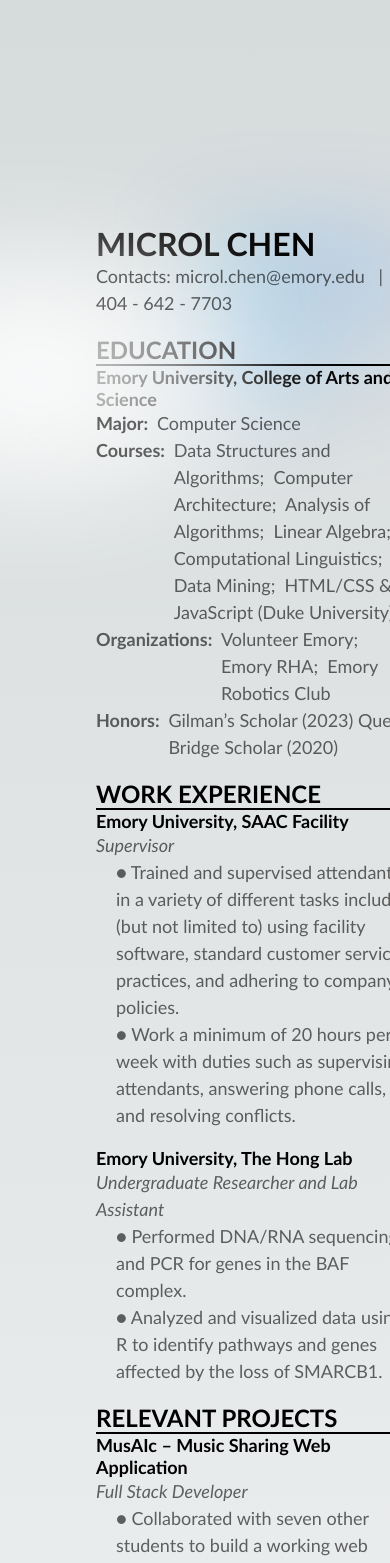
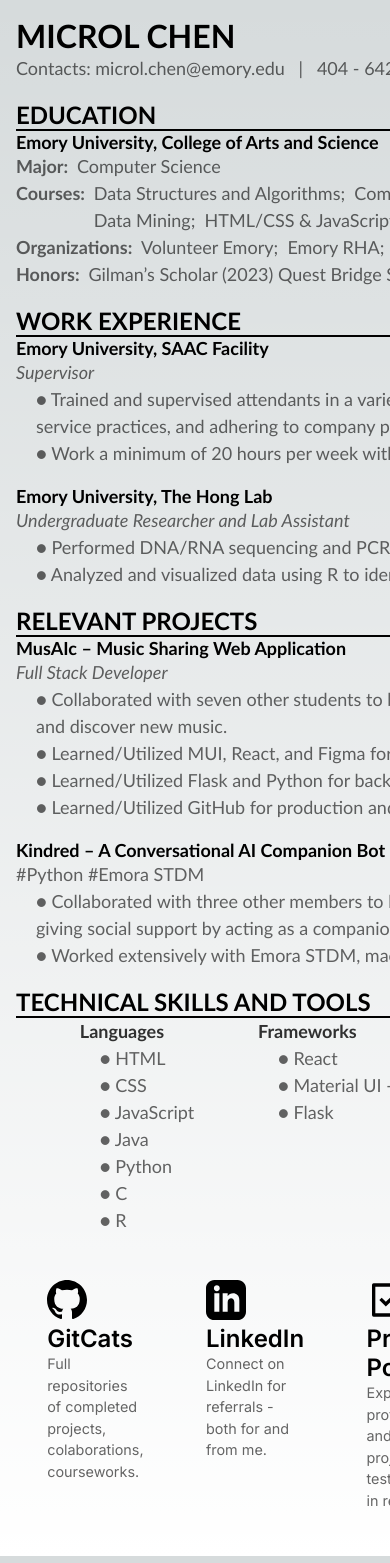
Before and after one commit to microlchen/resume, a Next.js app: page / in a window 390 px wide. Shown: the top 1563 px of the page. Built offline with nearby package versions, Linux system fonts and the light colour scheme.

Commit message:
ifthisdoesntworkimusingmui

```diff
--- a/src/pages/index.js
+++ b/src/pages/index.js
@@ -59,7 +59,7 @@
             </ul>
             <br />
             <h3 className={styles.subhead}> Kindred – A Conversational AI Companion Bot</h3>
-            <p className={styles.type}># Python #Emora STDM</p>
+            <p className={styles.type}>#Python #Emora STDM</p>
             <ul className={styles.indent}>
               <li className={styles.type}>● Collaborated with three other members to build a conversation ai capable of identifying students in need of mental health support, and giving social support by acting as a companion for those who are lonely. </li>
               <li className={styles.type}>● Worked extensively with Emora STDM, macros, and regular expressions.</li>
@@ -143,7 +143,7 @@
           </a>
 
           <a
-            href="https://nextjs.org/learn?utm_source=create-next-app&utm_medium=default-template&utm_campaign=create-next-app"
+            href="https://www.linkedin.com/in/microl-chen/"
             className={styles.card}
             target="_blank"
             rel="noopener noreferrer"
--- a/src/styles/Home.module.css
+++ b/src/styles/Home.module.css
@@ -3,32 +3,28 @@
   flex-direction: column;
   justify-content: flex-start;
   align-items: flex-start;
-  padding: 6rem;
+  padding: 1rem;
   min-height: 100vh;
-  width: 100%;
+  width: 90%;
 }
 
 .h1 {
+  justify-content: flex-start;
   display: flex;
-  margin: 3;
-  padding: 30;
   font-size: xx-large;
   font-family: 'Gill Sans', 'Gill Sans MT', Calibri, 'Trebuchet MS', sans-serif;
 }
 
 .h2 {
+  justify-content: flex-start;
   display: flex;
-  margin: 3;
-  padding: 30;
   font-size: x-large;
   font-family: 'Gill Sans', 'Gill Sans MT', Calibri, 'Trebuchet MS', sans-serif;
 }
 
 .subhead {
-  margin: 3;
   justify-content: flex-start;
   display: flex;
-  padding: 30;
   font-size: large;
   font-family: 'Gill Sans', 'Gill Sans MT', Calibri, 'Trebuchet MS', sans-serif;
 }
@@ -36,7 +32,6 @@
 .type {
   display: flex;
   justify-content: flex-start;
-  margin: 0;
   opacity: 0.6;
   font-size: large;
   line-height: 1.5;
@@ -44,7 +39,6 @@
   font-family: 'Gill Sans', 'Gill Sans MT', Calibri, 'Trebuchet MS', sans-serif;
 }
 .type1 {
-  margin: 0;
   opacity: 0.8;
   font-size: large;
   font-weight: 600;
@@ -53,13 +47,6 @@
   font-family: 'Gill Sans', 'Gill Sans MT', Calibri, 'Trebuchet MS', sans-serif;
 }
 
-.tools {
-  margin: 0;
-  opacity: 0.6;
-  font-size: 0.9rem;
-  line-height: 1.5;
-  max-width: 30ch;
-}
 
 .indent {
   margin-left: 20px;
@@ -67,40 +54,41 @@
 
 .divider {
   border: none;
-  /* removes the default border */
+  justify-content: space-evenly;
+  display: flex;
   border-top: 2px solid black;
-  /* adds a new border with a thickness of 2px */
   width: 100%;
 }
 
 .grid {
   display: flex;
   justify-content: space-evenly;
-  grid-template-columns: repeat(4, minmax(25%, auto));
+
   width: var(--max-width);
   max-width: 100%;
 }
 
 .card {
+
   padding: 1rem 1.2rem;
   border-radius: var(--border-radius);
   background: rgba(var(--card-rgb), 0);
-  border: 1px solid rgba(var(--card-border-rgb), 0);
-  transition: background 200ms, border 200ms;
+  border: 12px solid rgba(var(--card-border-rgb), 0);
+
 }
 
-.card span {
-  display: inline-block;
-  transition: transform 200ms;
-}
+
 
 .card h2 {
+  display: flex;
+  justify-content: flex-start;
   font-weight: 600;
-  margin-bottom: 0.7rem;
+
 }
 
 .card p {
-  margin: 0;
+  display: flex;
+  justify-content: flex-start;
   opacity: 0.6;
   font-size: 0.9rem;
   line-height: 1.5;
@@ -116,99 +104,3 @@
 
   width: 100%;
 }
-
-.center::before {
-  background: var(--secondary-glow);
-  border-radius: 50%;
-  width: 480px;
-  height: 360px;
-  margin-left: -400px;
-
-}
-
-.center::after {
-  background: var(--primary-glow);
-  width: 240px;
-  height: 180px;
-  z-index: -1;
-
-}
-
-.center::before,
-.center::after {
-  content: '';
-  left: 50%;
-  position: absolute;
-  filter: blur(45px);
-  transform: translateZ(0);
-}
-
-/* Enable hover only on non-touch devices */
-@media (hover: hover) and (pointer: fine) {
-  .card:hover {
-    background: rgba(var(--card-rgb), 0.1);
-    border: 1px solid rgba(var(--card-border-rgb), 0.15);
-  }
-
-  .card:hover span {
-    transform: translateX(4px);
-  }
-}
-
-@media (prefers-reduced-motion) {
-  .thirteen::before {
-    animation: none;
-  }
-
-  .card:hover span {
-    transform: none;
-  }
-}
-
-/* Mobile */
-@media (max-width: 700px) {
-  .content {
-    padding: 4rem;
-  }
-
-  .grid {
-    grid-template-columns: 1fr;
-    margin-bottom: 120px;
-    max-width: 320px;
-    text-align: center;
-  }
-
-  .card {
-    padding: 1rem 2.5rem;
-  }
-
-  .card h2 {
-    margin-bottom: 0.5rem;
-  }
-
-  .center {
-    padding: 8rem 0 6rem;
-  }
-
-  .center::before {
-    transform: none;
-    height: 300px;
-  }
-}
-
-/* Tablet and Smaller Desktop */
-@media (min-width: 701px) and (max-width: 1120px) {
-  .grid {
-    grid-template-columns: repeat(2, 50%);
-  }
-}
-
-@keyframes rotate {
-  from {
-    transform: rotate(360deg);
-  }
-
-  to {
-    transform: rotate(0deg);
-  }
-}
```
